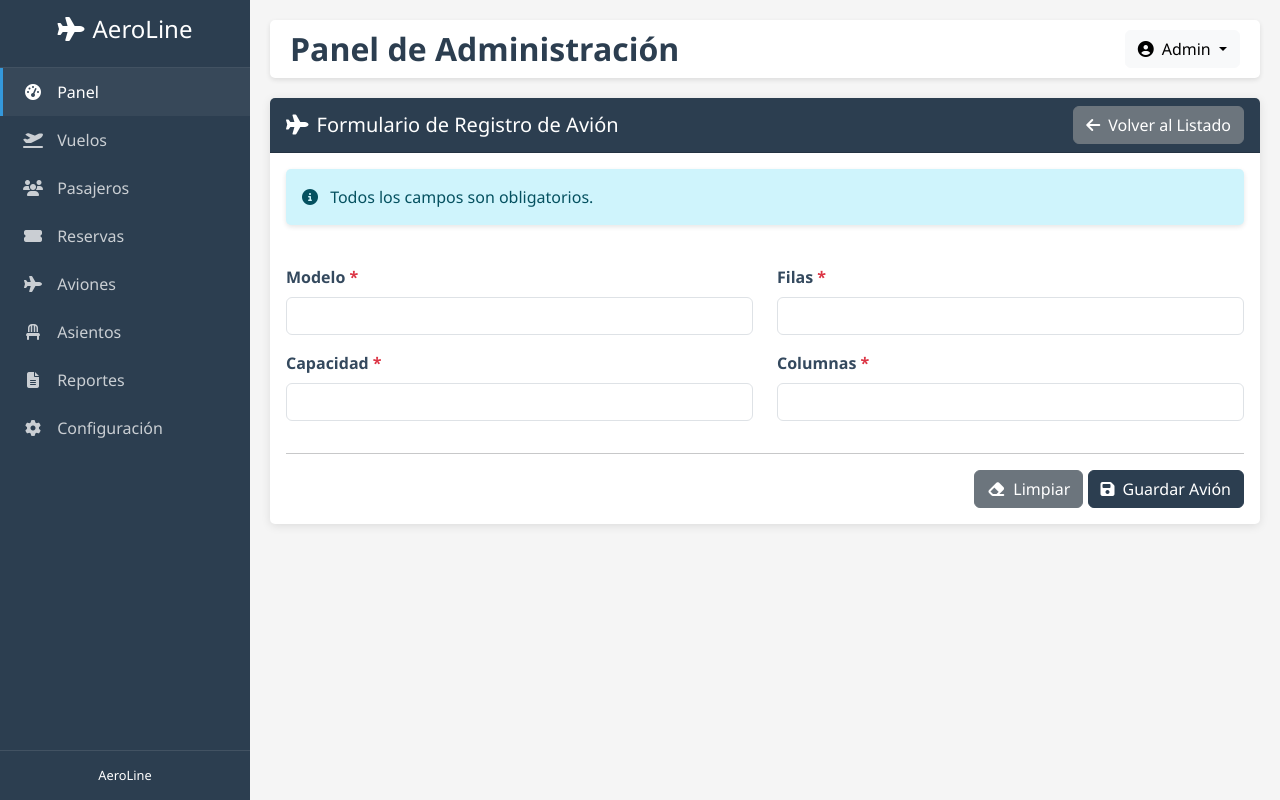
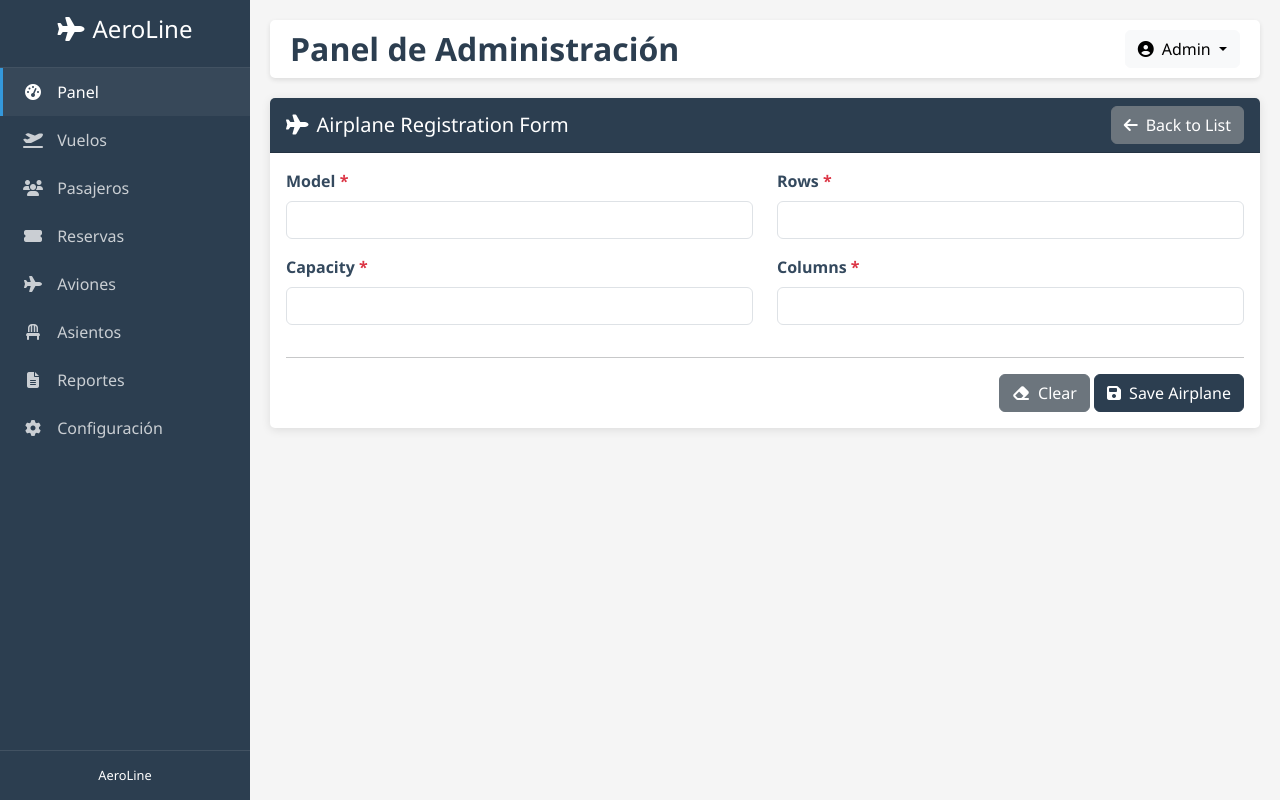
Before and after one commit to joninet2971/Skynet, a Django app: page /airplanes/create/ in a window 1280 px wide. Run offline with Django 5.2, Linux system fonts and the light colour scheme; some libraries are stand-ins or nearby versions.

Commit message:
create airplane list

```diff
--- a/skynet_app/airplane/repositories/airplane_repository.py
+++ b/skynet_app/airplane/repositories/airplane_repository.py
@@ -7,3 +7,6 @@ def create_airplane(model, capacity, rows, columns):
         rows=rows,
         columns=columns
     )
+
+def get_all_airplanes():
+    return Airplane.objects.all()
--- a/skynet_app/airplane/templates/airplane/airplane_create.html
+++ b/skynet_app/airplane/templates/airplane/airplane_create.html
@@ -1,20 +1,20 @@
 {% extends "home/base.html" %}
 {% load widget_tweaks %}
 
-{% block title %}Crear Avión - Skynet{% endblock %}
+{% block title %}Create Airplane - Skynet{% endblock %}
 
-{% block header_title %}Registrar Nuevo Avión{% endblock %}
+{% block header_title %}Register New Airplane{% endblock %}
 
 {% block content %}
 <div class="card">
     <div class="card-header">
         <div class="row align-items-center">
             <div class="col-md-6">
-                <h5 class="mb-0"><i class="fas fa-plane me-2"></i>Formulario de Registro de Avión</h5>
+                <h5 class="mb-0"><i class="fas fa-plane me-2"></i>Airplane Registration Form</h5>
             </div>
             <div class="col-md-6 text-end">
-                <a href="" class="btn btn-secondary">
-                    <i class="fas fa-arrow-left me-2"></i>Volver al Listado
+                <a href="{% url 'airplane_list' %}" class="btn btn-secondary">
+                    <i class="fas fa-arrow-left me-2"></i>Back to List
                 </a>
             </div>
         </div>
@@ -23,41 +23,32 @@
         <form method="post" class="needs-validation" novalidate>
             {% csrf_token %}
 
-            <div class="row mb-4">
-                <div class="col-md-12">
-                    <div class="alert alert-info">
-                        <i class="fas fa-info-circle me-2"></i>
-                        Todos los campos son obligatorios.
-                    </div>
-                </div>
-            </div>
-
             <div class="row mb-3">
                 <div class="col-md-6">
                     <div class="form-group mb-3">
-                        <label for="id_model" class="form-label">Modelo <span class="text-danger">*</span></label>
+                        <label for="id_model" class="form-label">Model <span class="text-danger">*</span></label>
                         {{ form.model|add_class:"form-control" }}
-                        <div class="invalid-feedback">Ingrese el modelo del avión.</div>
+                        <div class="invalid-feedback">Please enter the airplane model.</div>
                     </div>
 
                     <div class="form-group mb-3">
-                        <label for="id_capacity" class="form-label">Capacidad <span class="text-danger">*</span></label>
+                        <label for="id_capacity" class="form-label">Capacity <span class="text-danger">*</span></label>
                         {{ form.capacity|add_class:"form-control" }}
-                        <div class="invalid-feedback">Ingrese la capacidad total.</div>
+                        <div class="invalid-feedback">Please enter the total capacity.</div>
                     </div>
                 </div>
 
                 <div class="col-md-6">
                     <div class="form-group mb-3">
-                        <label for="id_rows" class="form-label">Filas <span class="text-danger">*</span></label>
+                        <label for="id_rows" class="form-label">Rows <span class="text-danger">*</span></label>
                         {{ form.rows|add_class:"form-control" }}
-                        <div class="invalid-feedback">Ingrese la cantidad de filas.</div>
+                        <div class="invalid-feedback">Please enter the number of rows.</div>
                     </div>
 
                     <div class="form-group mb-3">
-                        <label for="id_columns" class="form-label">Columnas <span class="text-danger">*</span></label>
+                        <label for="id_columns" class="form-label">Columns <span class="text-danger">*</span></label>
                         {{ form.columns|add_class:"form-control" }}
-                        <div class="invalid-feedback">Ingrese la cantidad de columnas.</div>
+                        <div class="invalid-feedback">Please enter the number of columns.</div>
                     </div>
                 </div>
             </div>
@@ -67,10 +58,10 @@
             <div class="row">
                 <div class="col-md-12 text-end">
                     <button type="reset" class="btn btn-secondary">
-                        <i class="fas fa-eraser me-2"></i>Limpiar
+                        <i class="fas fa-eraser me-2"></i>Clear
                     </button>
                     <button type="submit" class="btn btn-primary">
-                        <i class="fas fa-save me-2"></i>Guardar Avión
+                        <i class="fas fa-save me-2"></i>Save Airplane
                     </button>
                 </div>
             </div>
@@ -79,7 +70,6 @@
 </div>
 
 <script>
-    // Bootstrap validation
     document.addEventListener('DOMContentLoaded', function() {
         const forms = document.querySelectorAll('.needs-validation');
         Array.from(forms).forEach(form => {
--- a/skynet_app/airplane/urls.py
+++ b/skynet_app/airplane/urls.py
@@ -1,6 +1,8 @@
 from django.urls import path
-from .views import create_airplane_view
+from airplane.views.airplane_view import create_airplane_view
+from airplane.views.airplane_view import list_airplanes_view
 
 urlpatterns = [
     path('create/', create_airplane_view, name='create_airplane'),
+    path('', list_airplanes_view, name='airplane_list'),
 ]
--- /dev/null
+++ b/skynet_app/airplane/views/airplane_view.py
@@ -0,0 +1,25 @@
+from django.shortcuts import render, redirect
+from ..forms import AirplaneForm
+from ..services import airplane_service
+from django.core.exceptions import ValidationError
+from django.contrib import messages
+
+def create_airplane_view(request):
+    if request.method == 'POST':
+        form = AirplaneForm(request.POST)
+        if form.is_valid():
+            try:
+                airplane_service.create_airplane_service(form.cleaned_data)
+                messages.success(request, "Airplane created successfully!")
+                return redirect('create_airplane')
+            except ValidationError as e:
+                form.add_error(None, e.message)
+                messages.error(request, f"Error creating airplane: {e.message}")
+    else:
+        form = AirplaneForm()
+
+    return render(request, 'airplane/airplane_create.html', {'form': form})
+
+def list_airplanes_view(request):
+    airplanes = airplane_service.get_all_airplanes_service()
+    return render(request, 'airplane/airplane_list.html', {'airplanes': airplanes})
--- a/skynet_app/home/templates/home/base.html
+++ b/skynet_app/home/templates/home/base.html
@@ -325,6 +325,7 @@
             {% endfor %}
         {% endif %}
 
+
         <!-- Main Content Area -->
         {% block content %}
         <!-- Contenido específico de la página -->
```
Also changed, not shown: skynet_app/airplane/services/airplane_service.py (+6 -2 lines), skynet_app/airplane/templates/airplane/airplane_list.html (added, +47 -0 lines), skynet_app/skynet_app/settings.py (+9 -0 lines), skynet_app/airplane/views/__init__.py (added), skynet_app/db.sqlite3.
